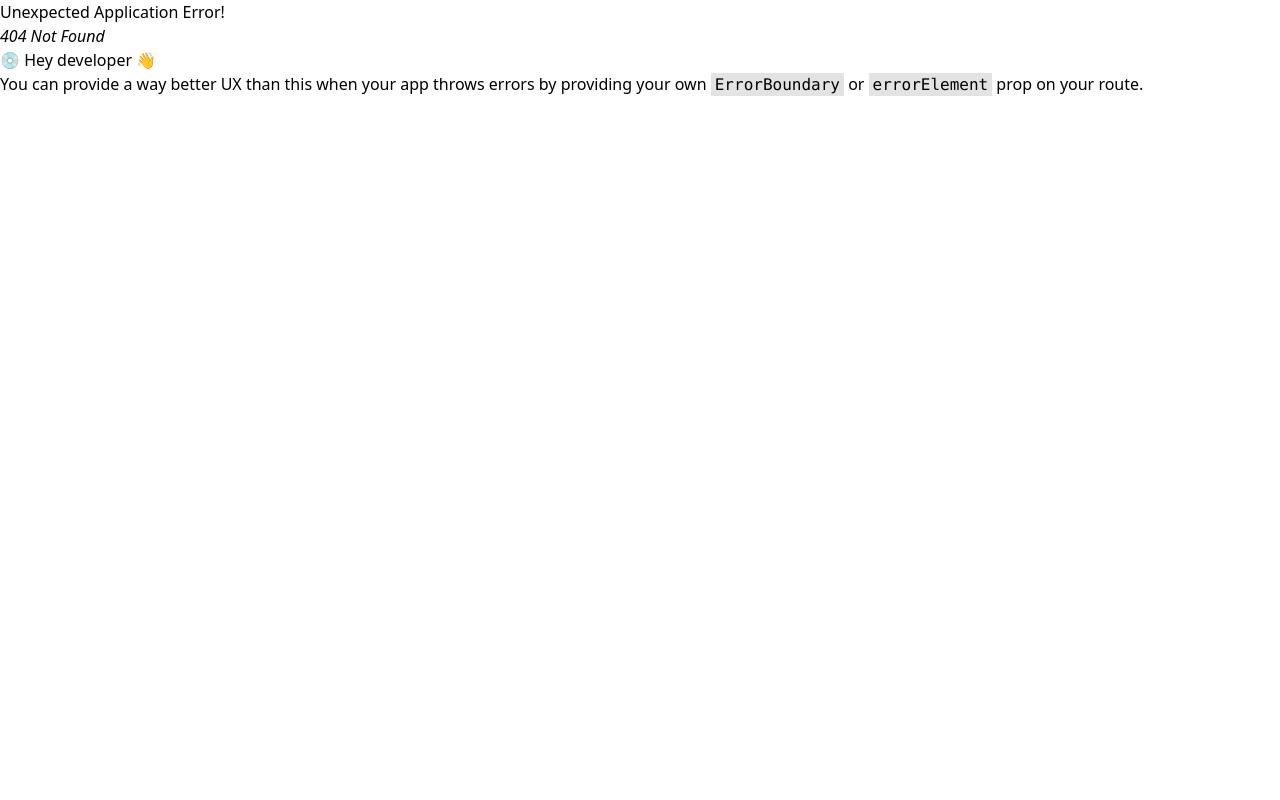
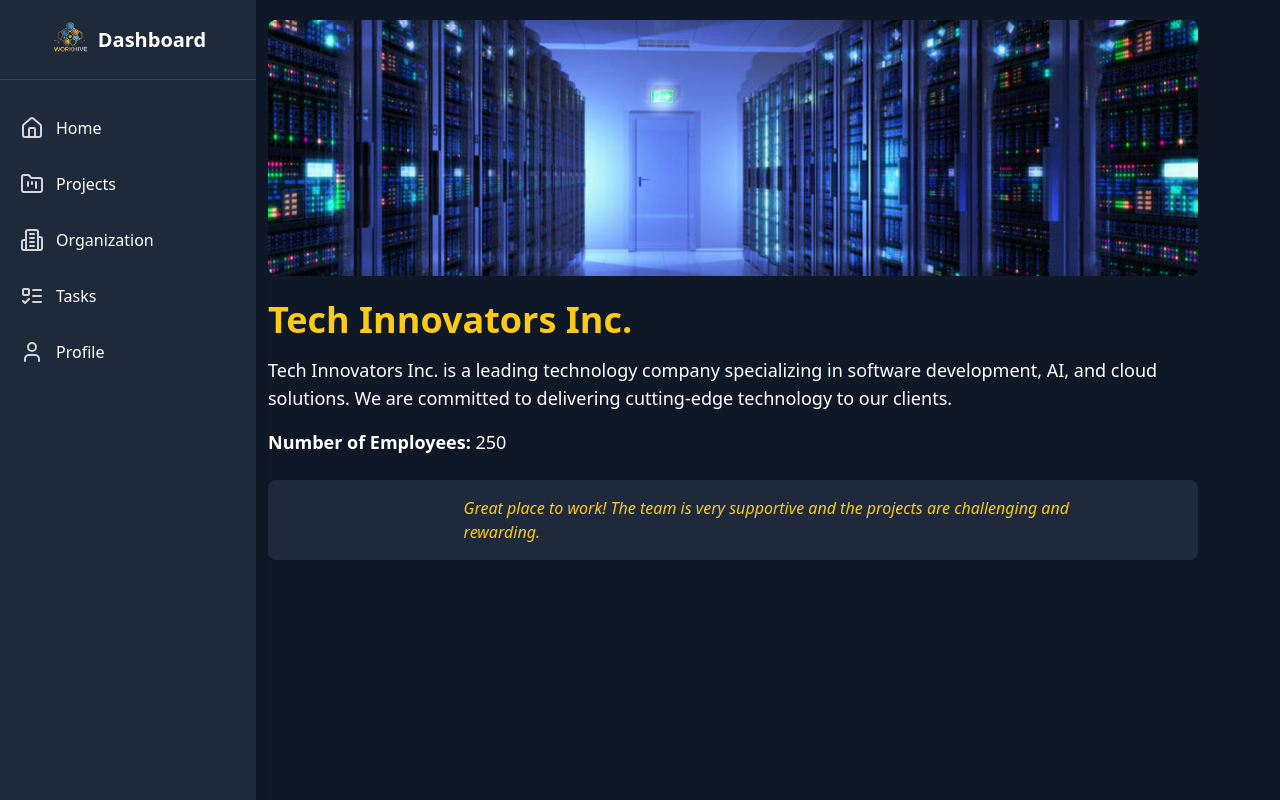
Before and after one commit to AngadSudan/work-hive, a React (Vite) app: page /temp in a window 1280 px wide. Before the commit this address had no page. Built offline with nearby package versions, Linux system fonts and the light colour scheme.

Commit message:
added organisatioin

```diff
--- a/src/main.jsx
+++ b/src/main.jsx
@@ -18,6 +18,7 @@ import Organization from "./pages/Organization.jsx";
 import Project from "./pages/Project.jsx";
 import Task from "./pages/Task.jsx";
 import Test from "./pages/Test.jsx";
+import OrganizationPage from "./pages/temp.jsx";
 
 const router = createBrowserRouter(
   createRoutesFromElements(
@@ -32,6 +33,7 @@ const router = createBrowserRouter(
       <Route index path="/company-login" element={<CompanyLogin />} />
       <Route index path="/company-signup" element={<CompanySignup />} />
       <Route index path="/profile" element={<Test />} />
+      <Route index path="/temp" element={<OrganizationPage />} />
     </>
   )
 );
--- a/src/pages/Organization.jsx
+++ b/src/pages/Organization.jsx
@@ -1,5 +1,7 @@
 import React from "react";
 import Sidebar from "../components/Sidebar";
+// import Organization from "../components/Home/Organization.jsx";
+
 
 function Organization() {
   return (
@@ -7,6 +9,7 @@ function Organization() {
       <Sidebar />
       <div className="flex-1 ml-20 lg:ml-64 transition-all duration-300">
         <div className="max-w-6xl mx-auto">heelloo</div>
+        {/* <Organization/> */}
       </div>
     </div>
   );
--- /dev/null
+++ b/src/pages/temp.jsx
@@ -0,0 +1,46 @@
+import React from 'react';
+import Sidebar from "../components/Sidebar";
+import banner1 from "../assets/banner1.jpg" ;
+
+
+// Dummy data for the organization
+const organization = {
+  name: 'Tech Innovators Inc.',
+  description:
+    'Tech Innovators Inc. is a leading technology company specializing in software development, AI, and cloud solutions. We are committed to delivering cutting-edge technology to our clients.',
+  employees: 250,
+  review: 'Great place to work! The team is very supportive and the projects are challenging and rewarding.',
+};
+
+const OrganizationPage = () => {
+  return (
+    <div className="min-h-screen bg-[#0F1827] text-[#FBCB18] p-5">
+      <Sidebar />
+
+      {/* Banner Image */}
+      <img
+        src={banner1}
+        alt="Banner"
+        className="w-[75%] h-64 object-cover rounded-lg ml-[20%]"
+      />
+
+      {/* Organization Name */}
+      <h1 className="text-4xl font-bold mt-6  w-[75%] ml-[20%]">{organization.name}</h1>
+
+      {/* Description */}
+      <p className="text-[#ffffff] text-lg mt-4 w-[75%] ml-[20%]">{organization.description}</p>
+
+      {/* Number of Employees */}
+      <div className="text-[#ffffff] text-lg mt-4 w-[75%] ml-[20%]">
+        <strong>Number of Employees:</strong> {organization.employees}
+      </div>
+
+      {/* Review Section */}
+      <div className="bg-[#1E2A3C] p-4 rounded-lg mt-6 w-[75%] ml-[20%]">
+        <p className="text-[#FBCB18] italic w-[75%] ml-[20%]">{organization.review}</p>
+      </div>
+    </div>
+  );
+};
+
+export default OrganizationPage;
```
Also changed, not shown: src/assets/banner1.jpg (added).
